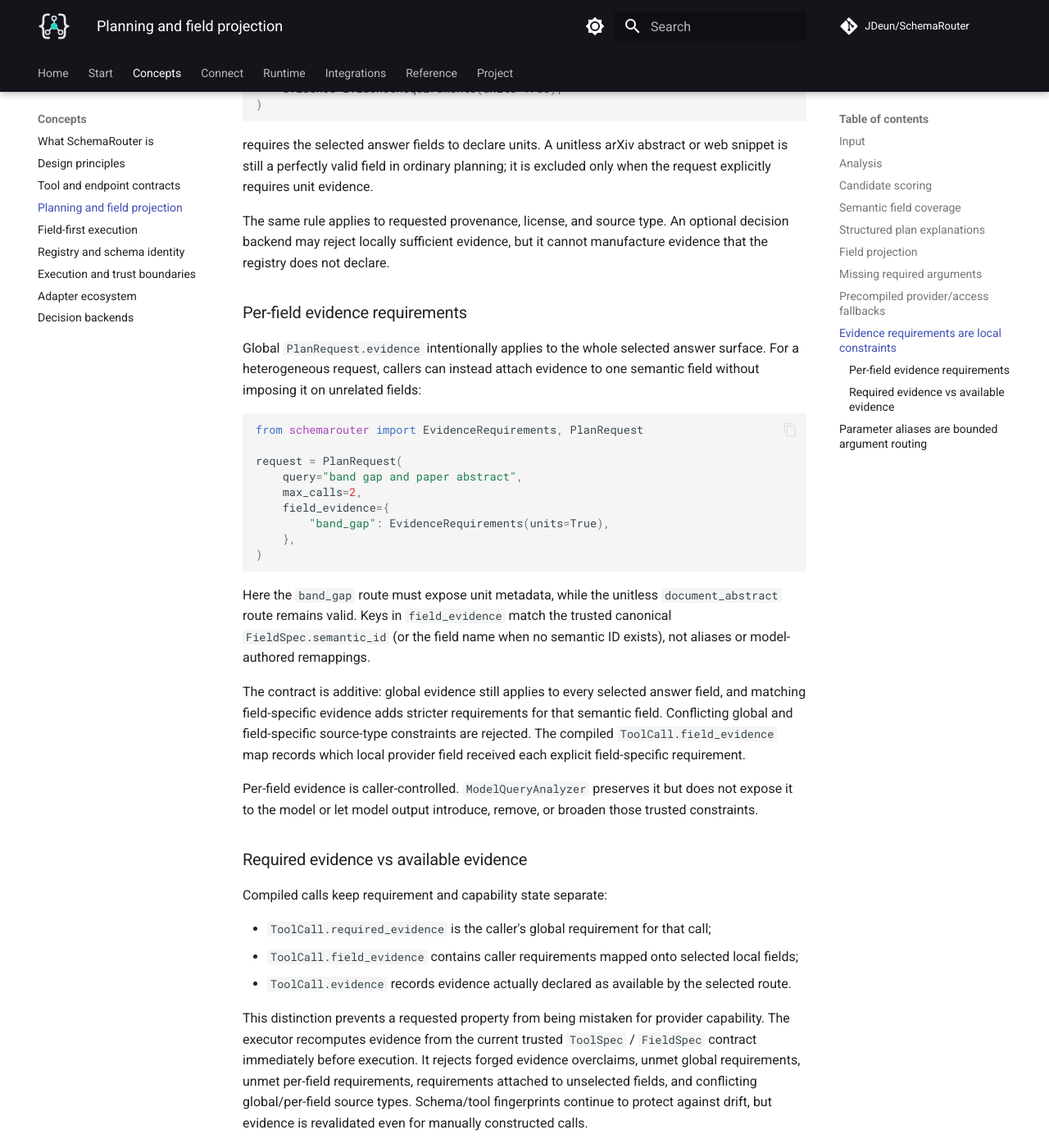
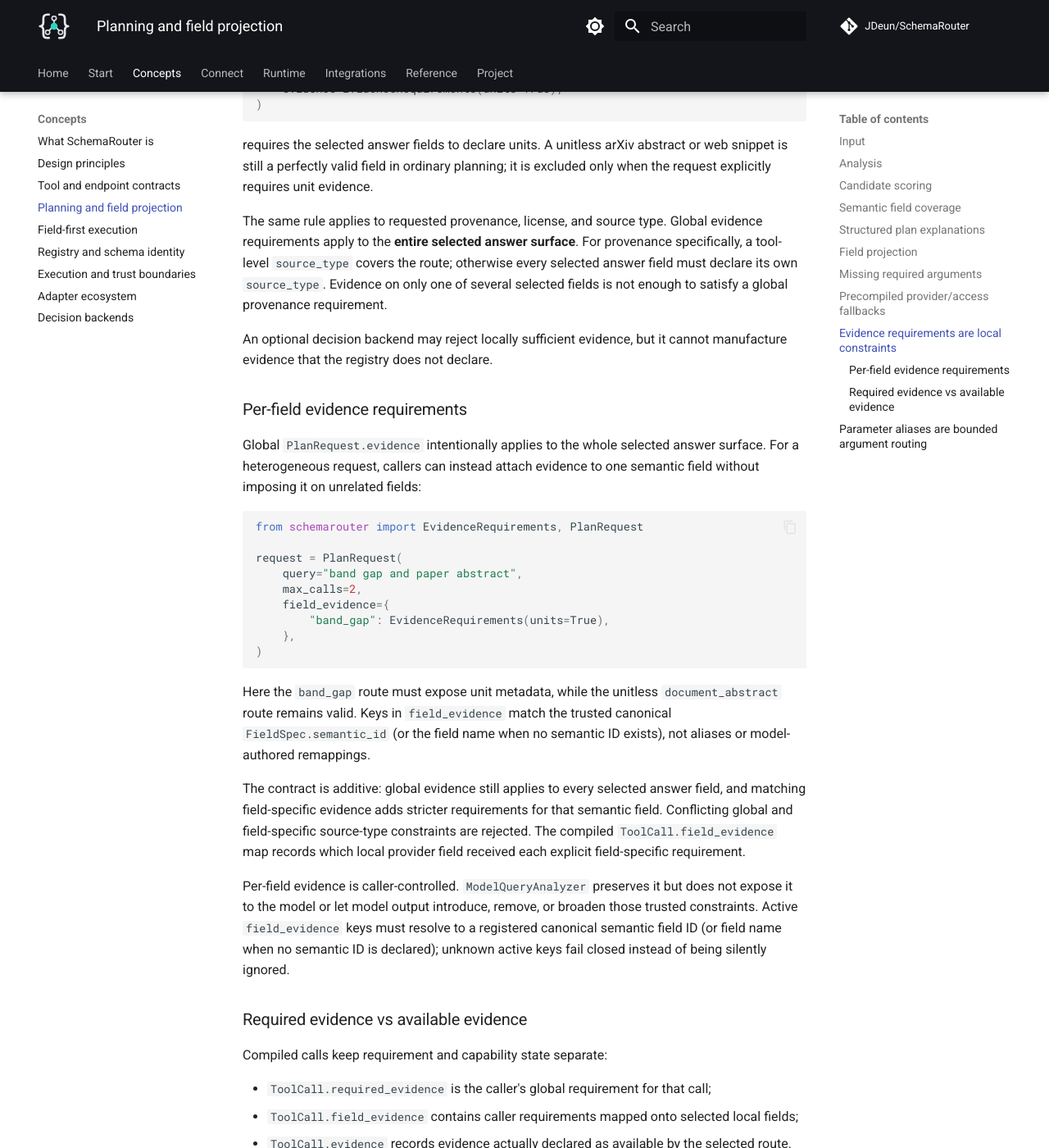
Before and after one commit to JDeun/SchemaRouter, an MkDocs documentation site: the page built from docs/concepts/planning.md, in a window 1280 px wide and 1400 px high, scrolled down 3825 px. Shown: the whole window at 82% size. Built offline with MkDocs 1.6.1 and Material for MkDocs 9.7.7, drawn with Linux system fonts in a browser that asks for light colours; comment, search, counter and statistics services are not loaded.

Commit message:
docs: clarify global provenance evidence scope

```diff
--- a/docs/concepts/planning.md
+++ b/docs/concepts/planning.md
@@ -169,9 +169,14 @@ requires the selected answer fields to declare units. A unitless arXiv abstract
 still a perfectly valid field in ordinary planning; it is excluded only when the request explicitly
 requires unit evidence.
 
-The same rule applies to requested provenance, license, and source type. An optional decision backend
-may reject locally sufficient evidence, but it cannot manufacture evidence that the registry does
-not declare.
+The same rule applies to requested provenance, license, and source type. Global evidence requirements
+apply to the **entire selected answer surface**. For provenance specifically, a tool-level
+`source_type` covers the route; otherwise every selected answer field must declare its own
+`source_type`. Evidence on only one of several selected fields is not enough to satisfy a global
+provenance requirement.
+
+An optional decision backend may reject locally sufficient evidence, but it cannot manufacture
+evidence that the registry does not declare.
 
 ### Per-field evidence requirements
 
@@ -202,7 +207,9 @@ field-specific source-type constraints are rejected. The compiled `ToolCall.fiel
 records which local provider field received each explicit field-specific requirement.
 
 Per-field evidence is caller-controlled. `ModelQueryAnalyzer` preserves it but does not expose it to
-the model or let model output introduce, remove, or broaden those trusted constraints.
+the model or let model output introduce, remove, or broaden those trusted constraints. Active
+`field_evidence` keys must resolve to a registered canonical semantic field ID (or field name when no
+semantic ID is declared); unknown active keys fail closed instead of being silently ignored.
 
 ### Required evidence vs available evidence
 
```
